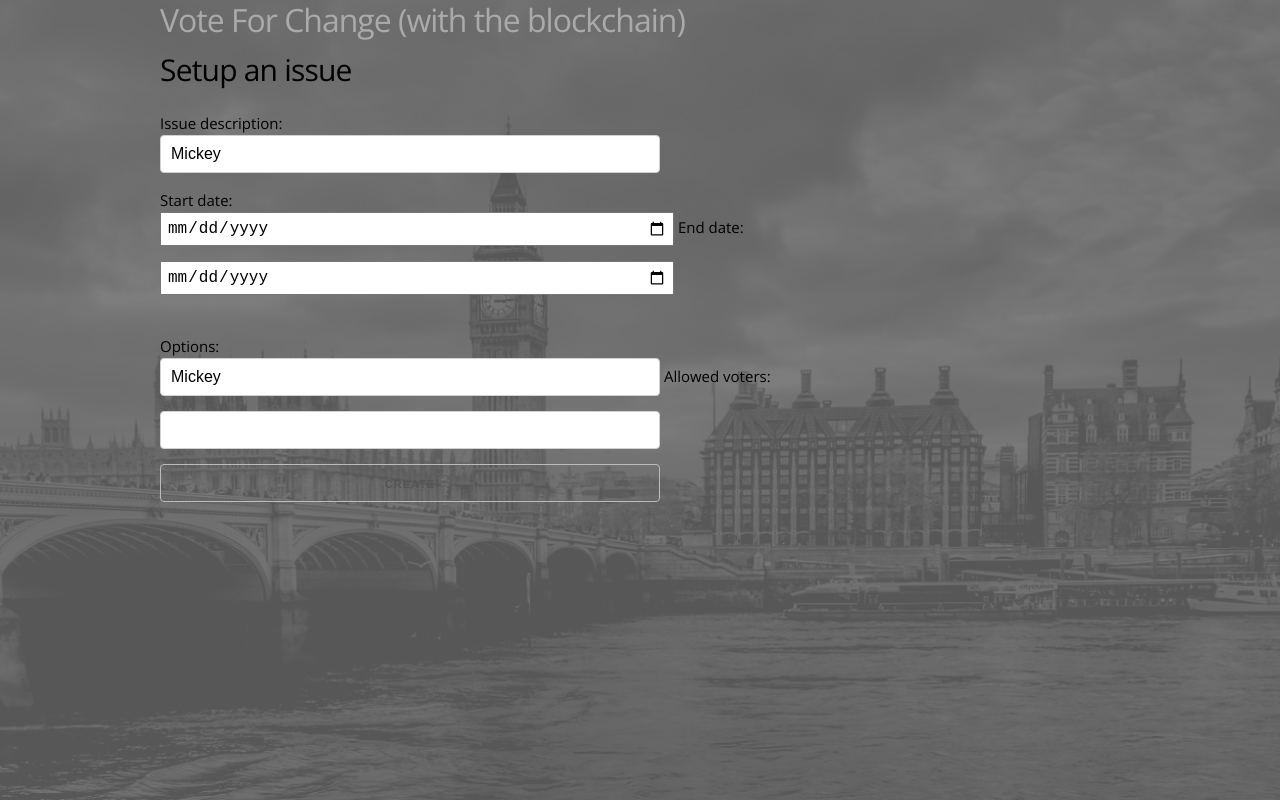
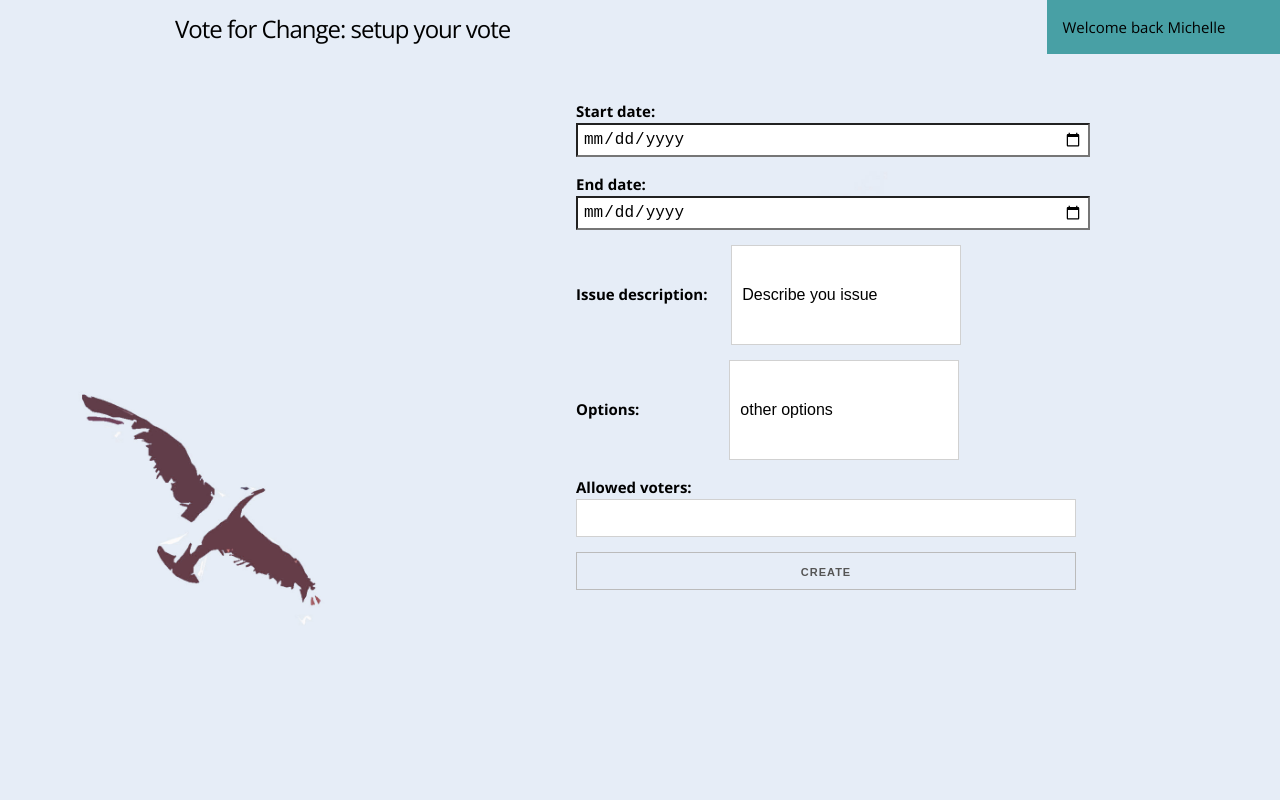
Before and after one commit to stevejaxon/hacktheblock-voting-app, a website: page app/index.html in a window 1280 px wide. Both pictures are taken after a click on the button "SETUP". Drawn offline with nearby package versions, Linux system fonts and the light colour scheme; files that its build step writes are made by us from their sources; files whose address does not match are found by name.

Commit message:
adds some more things

```diff
--- a/app/index.html
+++ b/app/index.html
@@ -14,74 +14,92 @@
   <div class="background-container">
   <div class="container">
     <div class="intro">
-      <h2>Vote For Change (with the blockchain)</h2>
+    <!-- header -->
+      <div class="row header">
+        <div class="eight columns left">
+          <h1>Vote for Change</h1>
+        </div>
+        <div class="four columns right">
+          Welcome back Michelle
+        </div>
+      </div>
 
-      <h4>Welcome back Michelle</h4>
 
       <div class="row">
-        <div class="three columns">
+        <div class="three offset-by-five columns">
           <button class="start-setup">Setup</button>
         </div>
-        <div class="nine columns">
+        <div class="four columns">
           <p>
-            Lorem ipsum dolor sit amet, consectetur adipiscing elit, sed do eiusmod tempor incididunt ut labore et dolore magna aliqua. Ut enim ad minim veniam, quis nostrud exercitation ullamco laboris nisi ut aliquip ex ea commodo consequat. Duis aute irure dolor in reprehenderit in voluptate velit esse cillum dolore
+            Lorem ipsum dolor sit amet, consectetur adipiscing elit, sed do eiusmod tempor incididunt ut labore et dolore magna aliqua.
           </p>
         </div>
       </div>
 
       <div class="row">
-        <div class="three columns">
+        <div class="three offset-by-five columns">
           <button>Veiw</button>
         </div>
-        <div class="nine columns">
+        <div class="four columns">
         <p>
-          Lorem ipsum dolor sit amet, consectetur adipiscing elit, sed do eiusmod tempor incididunt ut labore et dolore magna aliqua. Ut enim ad minim veniam, quis nostrud exercitation ullamco laboris nisi ut aliquip ex ea commodo consequat. Duis aute irure dolor in reprehenderit in voluptate velit esse cillum dolore
+          Lorem ipsum dolor sit amet, consectetur adipiscing elit, sed do eiusmod tempor incididunt ut labore et dolore magna aliqua.
         </p>
         </div>
       </div>
 
       <div class="row">
-        <div class="three columns">
+        <div class="three offset-by-five columns">
           <button>Groups</button>
         </div>
-        <div class="nine columns">
-          Lorem ipsum dolor sit amet, consectetur adipiscing elit, sed do eiusmod tempor incididunt ut labore et dolore magna aliqua. Ut enim ad minim veniam, quis nostrud exercitation ullamco laboris nisi ut aliquip ex ea commodo consequat. Duis aute irure dolor in reprehenderit in voluptate velit esse cillum dolore
+        <div class="four columns">
+          Lorem ipsum dolor sit amet, consectetur adipiscing elit, sed do eiusmod tempor incididunt ut labore et dolore magna aliqua.
         </div>
       </div>
     </div>
     <!-- end intro -->
 
     <div class="setup">
-      <h2>Vote For Change (with the blockchain)</h2>
+      <div class="row header">
+        <div class="eight columns left">
+          <h1>Vote for Change: setup your vote</h1>
+        </div>
+        <div class="four columns right">
+          Welcome back Michelle
+        </div>
+      </div>
 
-      <h4>Setup an issue</h4>
+      <div class="row">
+        <div class="six offset-by-five columns">
+          <form action="action_page.php">
+            <div>
+              <label for="startDate" class='start-date'> Start date: </label>
+              <input type="date" name="startDate" value="Mouse" id="startDate">
+            </div>
 
+            <div>
+              <label for="endDate" class="end-date"> End date: </label>
+              <input type="date" name="endDate" value="Mouse">
+            </div>
 
-      <form action="action_page.php">
-        Issue description:<br>
-        <input type="text" name="description" value="Mickey">
-        <br>
-        Start date:<br>
-        <input type="date" name="startDate" value="Mouse">
-        End date:<br>
-        <input type="date" name="endDate" value="Mouse">
-        <br><br>
-        Options: <br/>
-        <input type="text" name="options" value="Mickey">
+            <div>
+              <label for="description" class="issue"> Issue description: </label>
+              <input type="text" name="description" value="Describe you issue" id="description">
+            </div>
 
-        Allowed voters:
-        <input type="text" name="allowed voters">
+            <div>
+              <label for="options" class="options"> Options: </label>
+              <input type="text" name="options" value="other options" id="options">
+            </div>
 
-        <input type="submit" value="Create">
-      </form>
-<!--       <br>
-      <h1>Send</h1>
-      <br><label for="amount">Amount:</label><input type="text" id="amount" placeholder="e.g., 95"></input>
-      <br><label for="receiver">To Address:</label><input type="text" id="receiver" placeholder="e.g., 0x93e66d9baea28c17d9fc393b53e3fbdd76899dae"></input>
-      <br><br><button id="send" onclick="sendCoin()">Send MetaCoin</button>
-      <br><br>
-      <span id="status"></span>
- -->
+            <div>
+              <label for="allowed-voters" class="allowed"> Allowed voters: </label>
+              <input type="text" name="allowedVoters" id="allowedVoters">
+            </div>
+
+            <input type="submit" value="Create">
+          </form>
+        </div>
+      </div>
   </div>
   </div>
 </body>
--- a/app/stylesheets/index.css
+++ b/app/stylesheets/index.css
@@ -10,7 +10,7 @@ body {
   width: 100vw;
   height: 100vh;
   position: relative;
-  background: #6a696b;
+  background: rgb(229,237,245);
   overflow: hidden;
 }
 
@@ -23,14 +23,31 @@ body {
   width: 100%;
   height: 100%;
   /*z-index: -1;*/
-  opacity: 0.2;
-  background: url(../images/westminster.jpg) no-repeat;
+  opacity: 1;
+  background: url(../images/bird.jpg) no-repeat;
   background-position: 50% 0;
   -ms-background-size: cover;
   -o-background-size: cover;
   -moz-background-size: cover;
   -webkit-background-size: cover;
   background-size: cover;
+}
+
+h1 {
+  font-size: 24px;
+}
+
+.right {
+  background-color: #48a0a5;
+}
+
+.left, .right {
+  padding: 15px;
+}
+
+.header {
+  width: 100vw;
+  margin-bottom: 30px;
 }
 
 /* admin landing page */
@@ -40,9 +57,42 @@ body {
   align-items: center;
 }
 button {
-  background-color: rgba(190, 163, 202, 0.7);
+  background-color: rgba(255, 255, 255, 0.7);
   color: black;
   border: solid 1.5px;
   width: 150px;
   height: 51px;
+  border-radius: 0;
 }
+
+/* setup */
+label {
+  display: inline;
+  margin-right: 20px;
+}
+
+input {
+  border-radius: 0 !important;
+  display: inline;
+}
+
+.start-date {
+  margin-right: 73px;
+}
+
+.end-date {
+  margin-right: 80px;
+}
+
+.options {
+  margin-right: 86px;
+}
+
+.allowed {
+  margin-right: 36px;
+}
+
+input#options, input#description {
+  height: 100px;
+  width: 230px;
+}
```
Also changed, not shown: app/images/bird.jpg (added), 2 other files.
